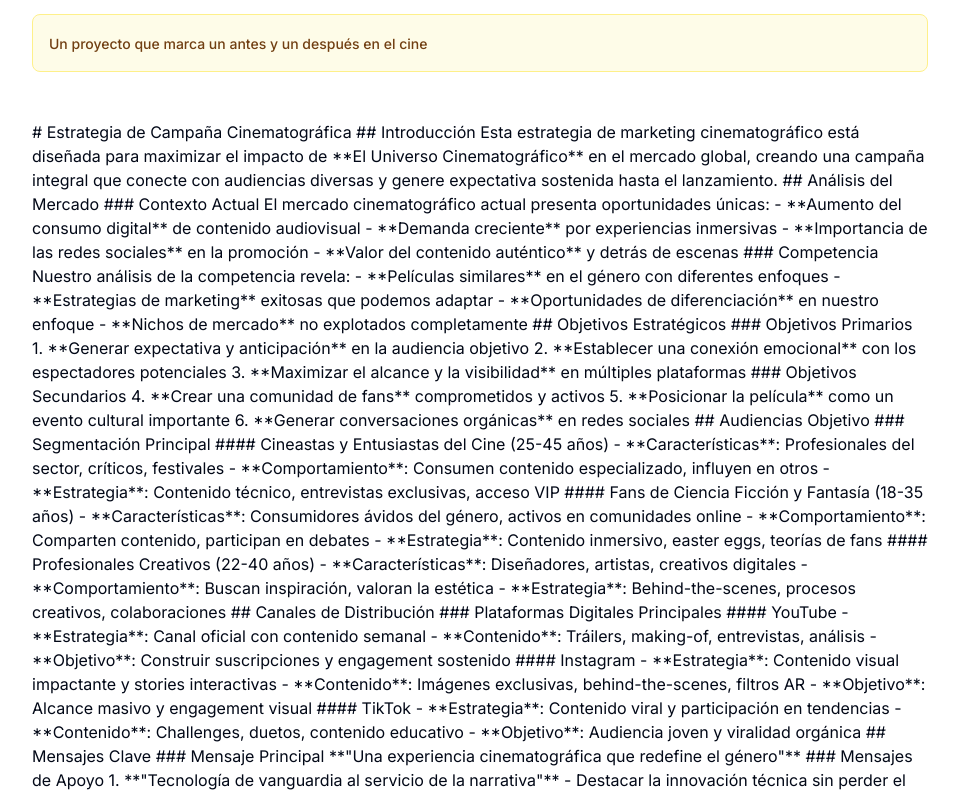
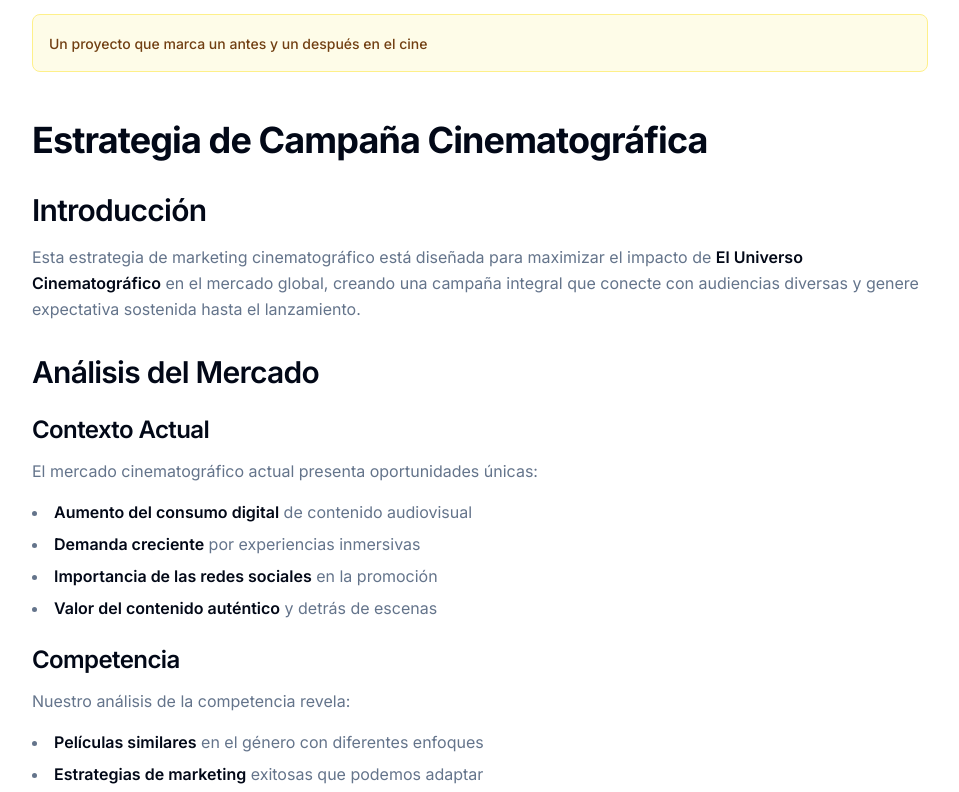
Before and after one commit to andreshur1223/MovieHub, a Next.js app: page /estrategia in a window 1280 px wide. Shown: the part 1892-2684 px from the top of the page, without its empty margins (160-1119 px from the left). Built offline with nearby package versions, Linux system fonts and the light colour scheme.

Commit message:
Fix MDX rendering by replacing useMDXComponent with marked library

```diff
--- a/app/(site)/estrategia/page.tsx
+++ b/app/(site)/estrategia/page.tsx
@@ -3,6 +3,7 @@ import { Badge } from '@/components/ui/badge'
 import { getEstrategia } from '@/lib/contentlayer'
 import { generateMetadata } from '@/lib/seo'
 import { Target, Users, Megaphone, MessageSquare, BarChart3, CheckCircle } from 'lucide-react'
+import { marked } from 'marked'
 
 export const metadata = generateMetadata({
   title: 'Estrategia de Campaña',
@@ -158,10 +159,10 @@ export default function EstrategiaPage() {
             </div>
           </div>
 
-          {/* MDX Content */}
-          <div className="prose prose-lg max-w-none">
-            <div dangerouslySetInnerHTML={{ __html: estrategia.body.code }} />
-          </div>
+              {/* MDX Content */}
+              <div className="prose prose-lg max-w-none">
+                <div dangerouslySetInnerHTML={{ __html: marked(estrategia.body.code) }} />
+              </div>
 
           {/* KPIs Section */}
           <div className="mt-12 p-6 bg-gray-50 rounded-lg">
--- a/components/MDXContent.tsx
+++ b/components/MDXContent.tsx
@@ -1,6 +1,5 @@
 'use client'
 
-import { useMDXComponent } from 'next-contentlayer/hooks'
 import Image from 'next/image'
 import { Badge } from '@/components/ui/badge'
 import { Button } from '@/components/ui/button'
@@ -8,6 +7,7 @@ import { Calendar, ArrowLeft, ArrowRight } from 'lucide-react'
 import Link from 'next/link'
 import { formatDateShort, getPhaseLabel, getPhaseColor } from '@/lib/utils'
 import type { Pieza } from '@/lib/data'
+import { marked } from 'marked'
 
 interface MDXContentProps {
   pieza: Pieza
@@ -55,8 +55,6 @@ const mdxComponents = {
 }
 
 export function MDXContent({ pieza, nextPieza, previousPieza }: MDXContentProps) {
-  const MDXComponent = useMDXComponent(pieza.body.code)
-
   return (
     <article className="max-w-4xl mx-auto">
       {/* Header */}
@@ -116,7 +114,7 @@ export function MDXContent({ pieza, nextPieza, previousPieza }: MDXContentProps)
 
       {/* Content */}
       <div className="prose prose-lg max-w-none">
-        <MDXComponent components={mdxComponents} />
+        <div dangerouslySetInnerHTML={{ __html: marked(pieza.body.code) }} />
       </div>
 
       {/* Navigation */}
--- a/package.json
+++ b/package.json
@@ -22,6 +22,7 @@
     "framer-motion": "11.11.17",
     "gray-matter": "^4.0.3",
     "lucide-react": "^0.546.0",
+    "marked": "^16.4.1",
     "next": "14.0.4",
     "next-contentlayer": "^0.3.4",
     "next-seo": "^6.4.0",
```
Also changed, not shown: 1 other file (tests, documents, lock files or other folders).
